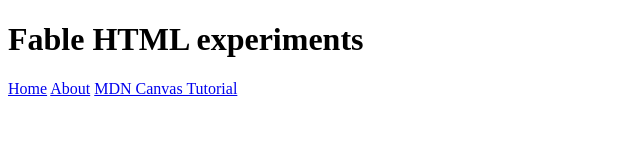
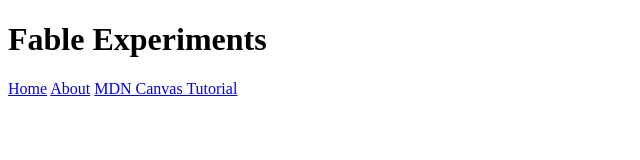
Before and after one commit to davidbruce/fable-experiments, a website built with Vite: page index.html in a window 1280 px wide. Shown: the whole page, without its empty margins (0-640 px from the left). Built offline with nearby package versions, Linux system fonts and the light colour scheme.

Commit message:
update heading

```diff
--- a/index.html
+++ b/index.html
@@ -6,7 +6,7 @@
     <title>Fable</title>
   </head>
   <body>
-    <h1>Fable HTML experiments</h1>
+    <h1>Fable Experiments</h1>
     <a class="app-route" href="/" route="/">Home</a>
     <a class="app-route" href="/about" route="/about">About</a>
     <a class="app-route" href="/mdn-canvas-tutorial" route="/mdn-canvas-tutorial">MDN Canvas Tutorial</Canvas></a>
```
